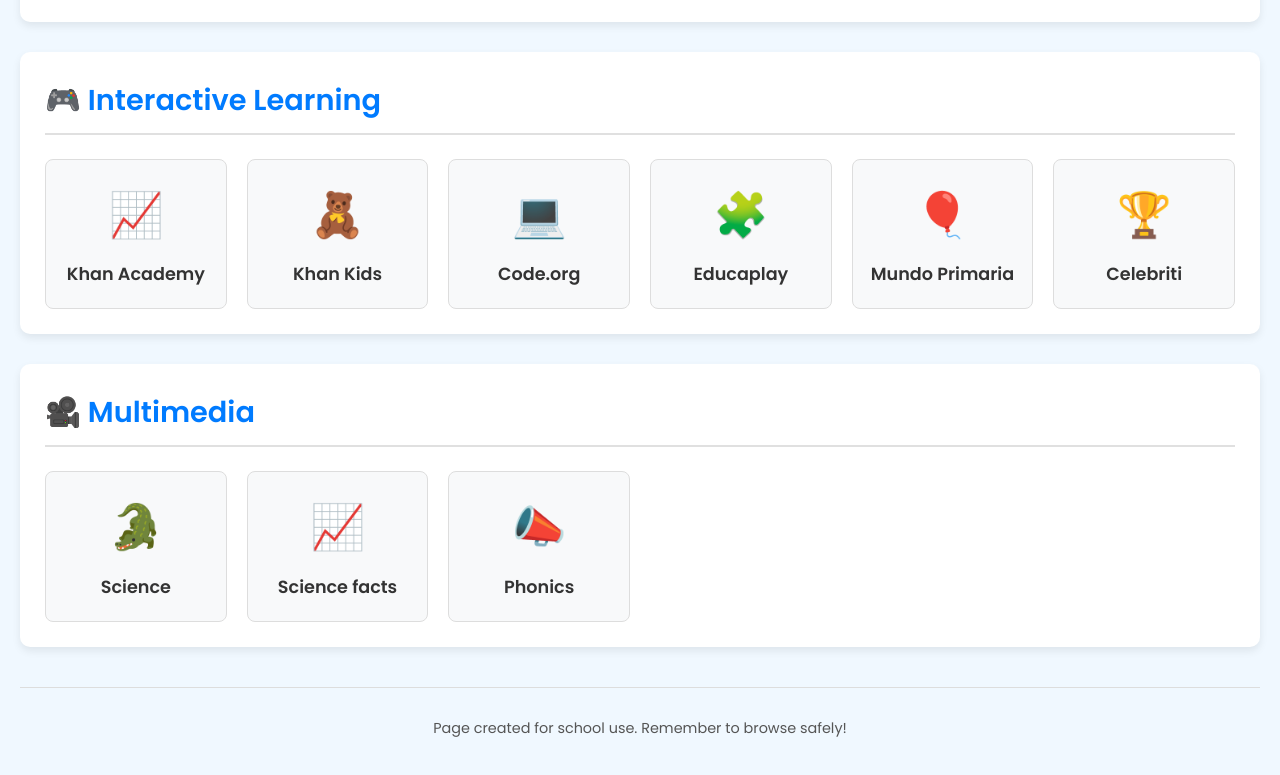
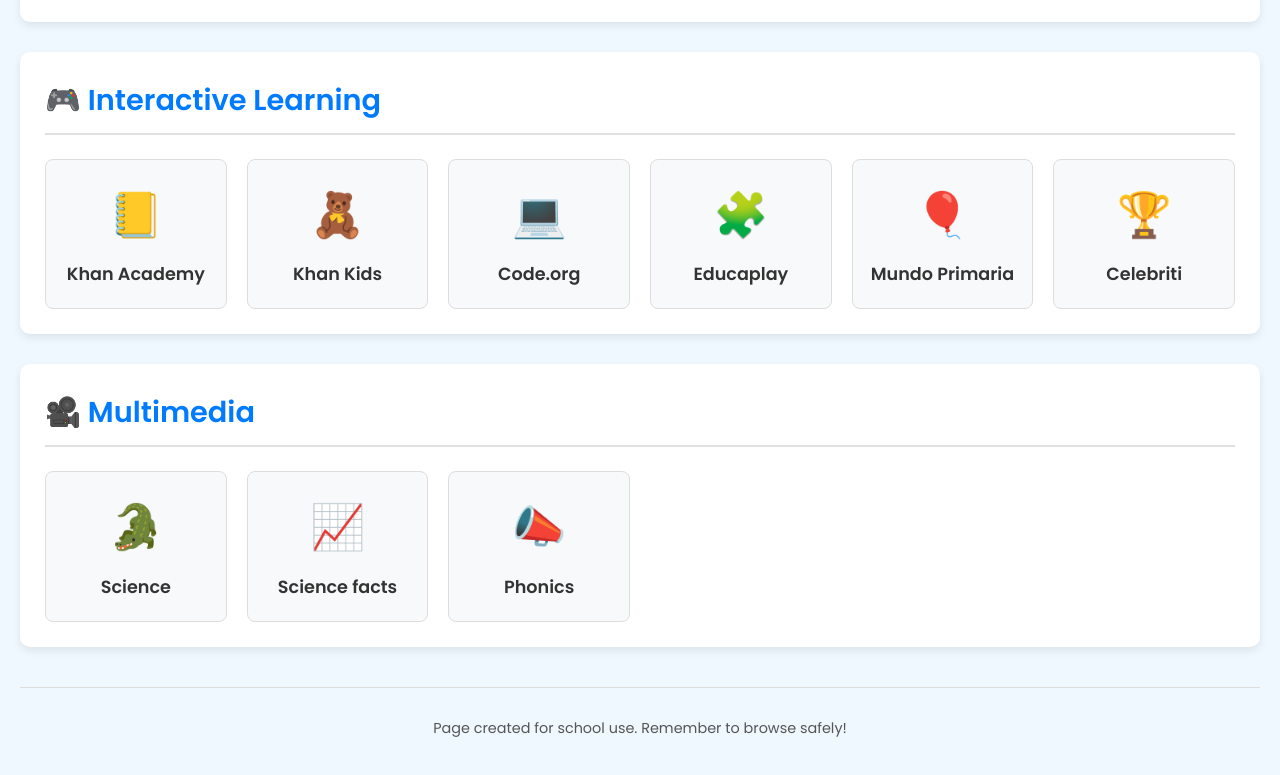
Before and after one commit to hlanchasteacher/PYPResources, a plain HTML site: page index_en.html in a window 1280 px wide. Shown: the part 1473-2248 px from the top of the page. Drawn offline with Linux system fonts and the light colour scheme.

Commit message:
Update index_en.html

```diff
--- a/index_en.html
+++ b/index_en.html
@@ -118,7 +118,7 @@
             <h2>🎮 Interactive Learning</h2>
             <div class="resource-grid">
                 <a href="https://www.khanacademy.org/" target="_blank" class="resource-button">
-                    <span class="emoji">📈</span> Khan Academy
+                    <span class="emoji">📒</span> Khan Academy
                 </a>
                  <a href="https://khankids.org/" target="_blank" class="resource-button">
                     <span class="emoji">🧸</span> Khan Kids
```
